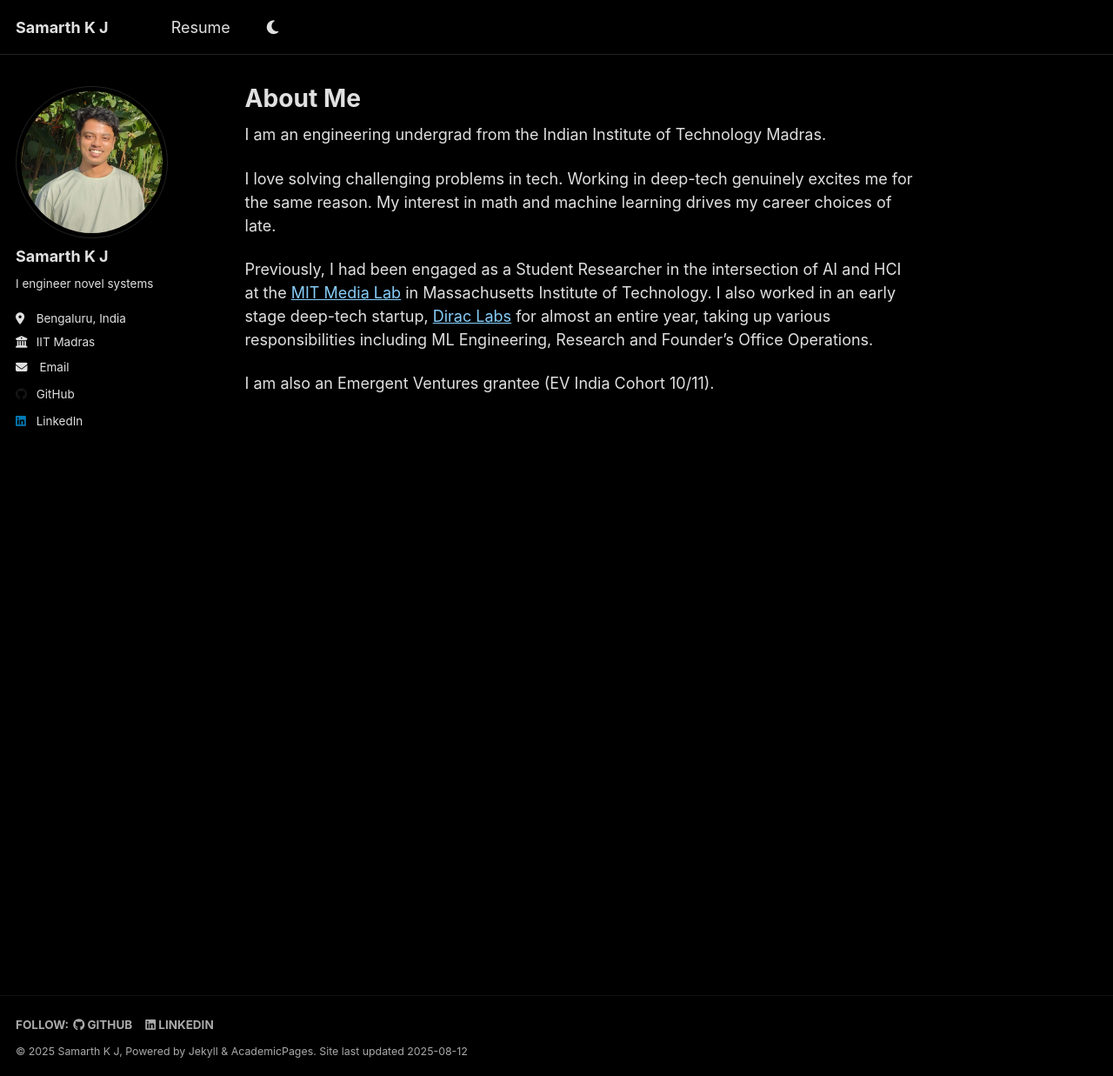
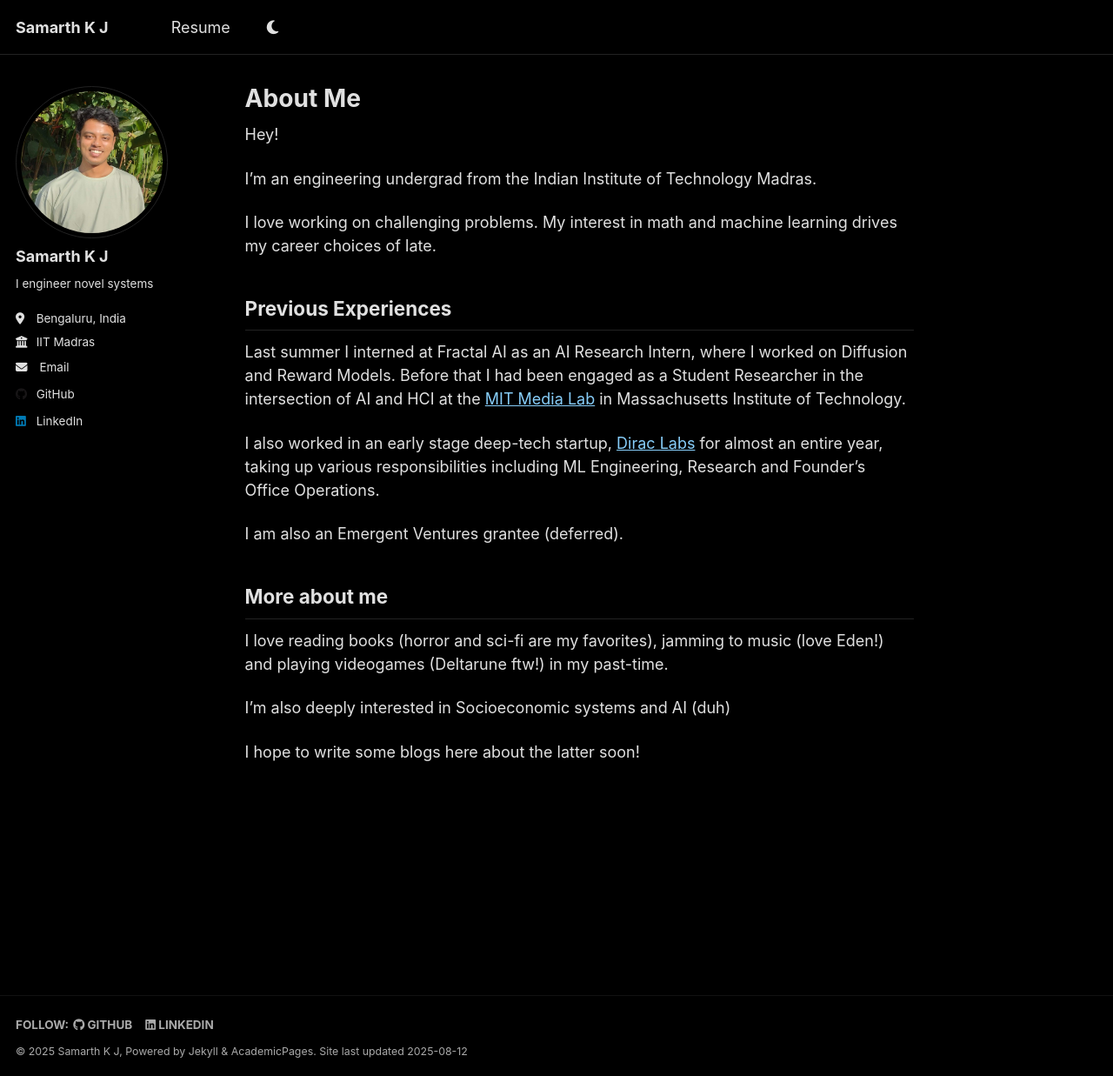
Before and after one commit to Kiwinov/kiwinov.github.io, a Jekyll site: the page built from _pages/about.md, in a window 1280 px wide and 1237 px high. Shown: the whole window at 87% size. Built offline with Jekyll 4.4.1, drawn with Linux system fonts in a browser that asks for light colours.

Commit message:
update about.md

```diff
--- a/_pages/about.md
+++ b/_pages/about.md
@@ -6,12 +6,25 @@ redirect_from:
   - /about/
   - /about.html
 ---
+Hey!
 
-I am an engineering undergrad from the Indian Institute of Technology Madras.
+I'm an engineering undergrad from the Indian Institute of Technology Madras.
 
-I love solving challenging problems in tech. Working in deep-tech genuinely excites me for the same reason.
+I love working on challenging problems.
 My interest in math and machine learning drives my career choices of late.
 
-Previously, I had been engaged as a Student Researcher in the intersection of AI and HCI at the [MIT Media Lab](https://www.media.mit.edu/) in Massachusetts Institute of Technology. I also worked in an early stage deep-tech startup, [Dirac Labs](https://diraclabs.com) for almost an entire year, taking up various responsibilities including ML Engineering, Research and Founder's Office Operations.
+## Previous Experiences
 
-I am also an Emergent Ventures grantee (EV India Cohort 10/11).
+Last summer I interned at Fractal AI as an AI Research Intern, where I worked on Diffusion and Reward Models.
+Before that I had been engaged as a Student Researcher in the intersection of AI and HCI at the [MIT Media Lab](https://www.media.mit.edu/) in Massachusetts Institute of Technology.
+
+I also worked in an early stage deep-tech startup, [Dirac Labs](https://diraclabs.com) for almost an entire year, taking up various responsibilities including ML Engineering, Research and Founder's Office Operations.
+
+I am also an Emergent Ventures grantee (deferred).
+
+## More about me
+I love reading books (horror and sci-fi are my favorites), jamming to music (love Eden!) and playing videogames (Deltarune ftw!) in my past-time.
+
+I'm also deeply interested in Socioeconomic systems and AI (duh)
+
+I hope to write some blogs here about the latter soon!
```
